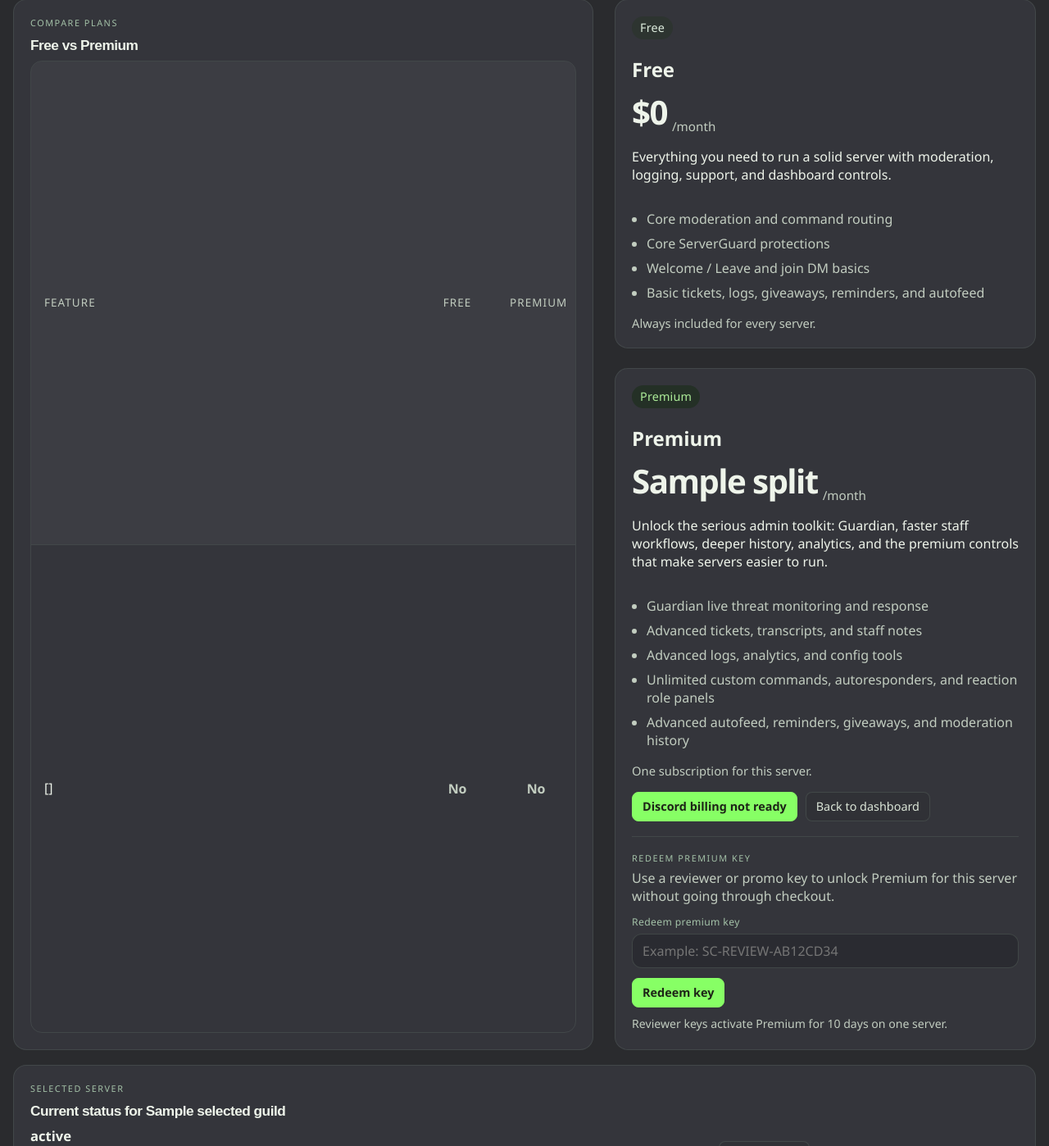
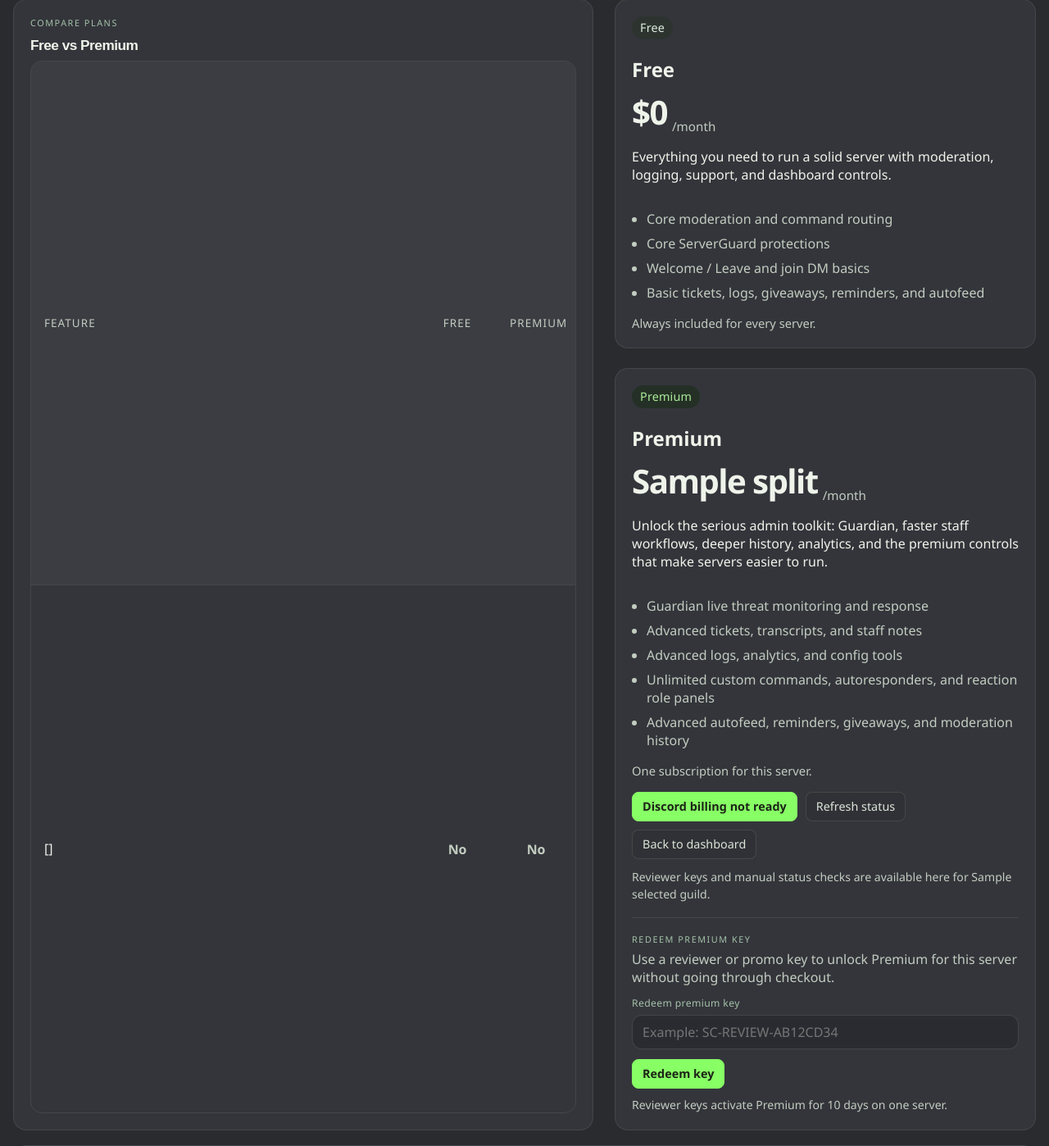
Before and after one commit to TreyvoPrime/SAAS_UPGRADE2, a Python web app: template dashboard/templates/billing.html in a window 1280 px wide. Shown: the part 678-2076 px from the top of the page at 82% size. Run offline with Jinja, Linux system fonts and the light colour scheme; the template is opened without the code that fills it: most values are stand-ins (such as "Sample title", 1, 10 or a date in 2020).

Commit message:
Polish premium billing card copy and actions

```diff
--- a/dashboard/templates/billing.html
+++ b/dashboard/templates/billing.html
@@ -175,11 +175,13 @@
                         </a>
                         <button class="ghost-button" type="button" id="billing-refresh-status">Refresh status</button>
                         <a class="ghost-button" href="/dashboard/{{ selected_guild.id }}">Back to dashboard</a>
-                        <p class="billing-inline-note" id="billing-inline-note">{% if billing.is_active %}Premium is already active for this server.{% else %}After checkout finishes in Discord, this page will update automatically for {{ selected_guild.name }}.{% endif %}</p>
+                        <p class="billing-inline-note" id="billing-inline-note">{% if billing.is_active %}Premium is active for this server.{% else %}Use Refresh status after checkout in Discord to confirm activation for {{ selected_guild.name }}.{% endif %}</p>
                         {% else %}
                         <button class="primary-button" type="button" disabled>{% if selected_guild %}Discord billing not ready{% else %}Select a server first{% endif %}</button>
                         {% if selected_guild %}
+                        <button class="ghost-button" type="button" id="billing-refresh-status">Refresh status</button>
                         <a class="ghost-button" href="/dashboard/{{ selected_guild.id }}">Back to dashboard</a>
+                        <p class="billing-inline-note" id="billing-inline-note">{% if billing.is_active %}Premium is active for this server.{% else %}Reviewer keys and manual status checks are available here for {{ selected_guild.name }}.{% endif %}</p>
                         {% endif %}
                         {% endif %}
                     </div>
@@ -347,8 +349,8 @@
             }
             if (billingStatusCopy) {
                 billingStatusCopy.textContent = premiumOn
-                    ? `${guildName} now has Premium active. Guardian and the premium command set are unlocked on this server.`
-                    : `${guildName} is still on the Free tier. Finish checkout in Discord to unlock Guardian and the premium command set here.`;
+                    ? `Premium is active for ${guildName}. Guardian and advanced tools are unlocked here.`
+                    : `This server is on the Free tier right now. Start Premium to unlock Guardian and the advanced staff toolkit here.`;
             }
             if (billingPrimaryAction) {
                 billingPrimaryAction.textContent = premiumOn ? "Open billing in Discord" : "Buy Premium in Discord";
@@ -358,8 +360,8 @@
             }
             if (billingInlineNote) {
                 billingInlineNote.textContent = premiumOn
-                    ? `Premium is active for ${guildName}. Changes should now appear on the dashboard and premium commands should work right away.`
-                    : `After checkout finishes in Discord, this page will update automatically for ${guildName}.`;
+                    ? `Premium is active for this server.`
+                    : `Use Refresh status after checkout in Discord to confirm activation for ${guildName}.`;
             }
             if (billingPlanFoot) {
                 billingPlanFoot.textContent = premiumOn ? "Premium is active for this server." : "One subscription for this server.";
@@ -388,7 +390,7 @@
                 billingRedeemInput.value = premiumOn ? "" : billingRedeemInput.value;
             }
             if (premiumOn && !billingActive) {
-                revealBillingBanner(`Premium is active for ${guildName}. Guardian and premium commands are now unlocked on this server.`, "success");
+                revealBillingBanner(`Premium is active for ${guildName}.`, "success");
             }
             billingActive = premiumOn;
             document.body.dataset.billingActive = premiumOn ? "true" : "false";
@@ -397,7 +399,7 @@
         }
 
         async function refreshBillingStatus({ silent = false } = {}) {
-            if (!billingGuildId || !billingReady) return null;
+            if (!billingGuildId) return null;
             if (billingRefreshInFlight) return null;
             billingRefreshInFlight = true;
             setBillingRefreshBusy(true);
@@ -451,7 +453,7 @@
                     throw new Error(payload.detail || "The premium key could not be redeemed.");
                 }
                 syncBillingUi(payload.subscription, payload.billing);
-                revealBillingBanner("Premium unlocked with a redeem key. This server now has Premium active.", "success");
+                revealBillingBanner("Premium is active for this server.", "success");
             } catch (error) {
                 revealBillingBanner(error.message || "The premium key could not be redeemed.", "warning");
             } finally {
@@ -460,7 +462,7 @@
         });
 
         document.addEventListener("visibilitychange", () => {
-            if (!document.hidden && billingGuildId && billingReady) {
+            if (!document.hidden && billingGuildId) {
                 refreshBillingStatus({ silent: true }).catch(() => {});
             }
         });
```
